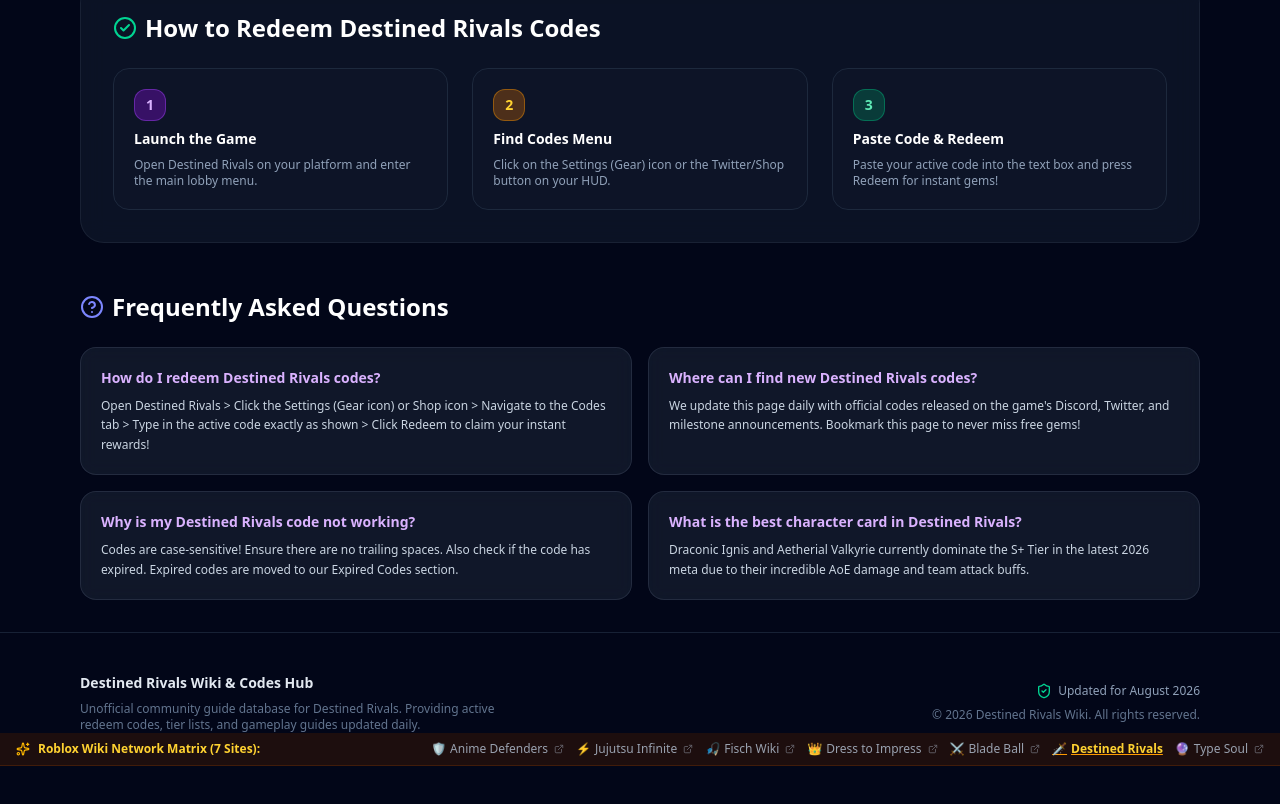
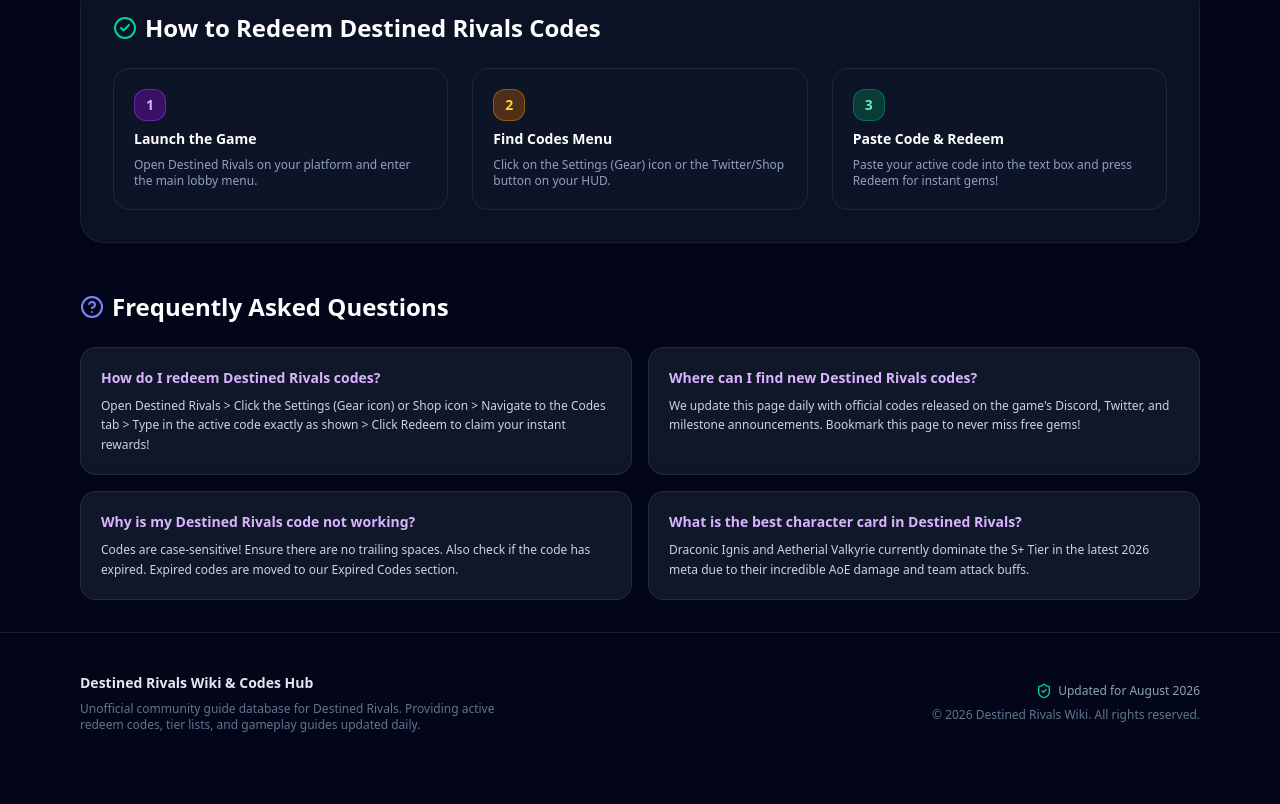
Before and after one commit to lianlele168/destined-rivals-wiki, a Next.js app: page / in a window 1280 px wide. Shown: the part 2923-3727 px from the top of the page. After the commit the page ends 3696 px from the top, so only its background shows below. Built offline with nearby package versions, Linux system fonts and the light colour scheme.

Commit message:
style: remove network matrix bar

```diff
--- a/src/components/Footer.tsx
+++ b/src/components/Footer.tsx
@@ -2,7 +2,6 @@
 
 import React from 'react';
 import { ShieldCheck, Heart } from 'lucide-react';
-import MatrixNav from './MatrixNav';
 
 export default function Footer() {
   return (
@@ -25,8 +24,6 @@
           <p>© {new Date().getFullYear()} Destined Rivals Wiki. All rights reserved.</p>
         </div>
       </div>
-
-      <MatrixNav />
     </footer>
   );
 }
```
